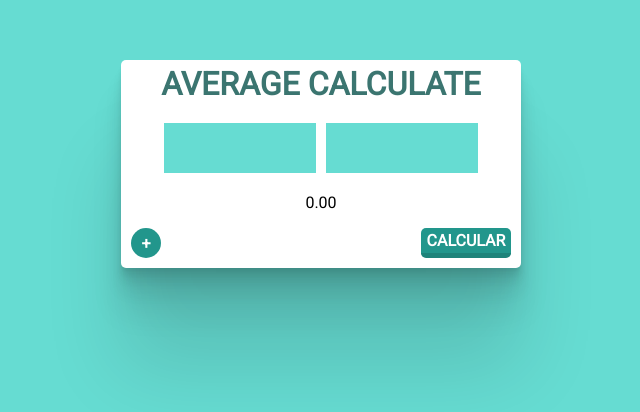
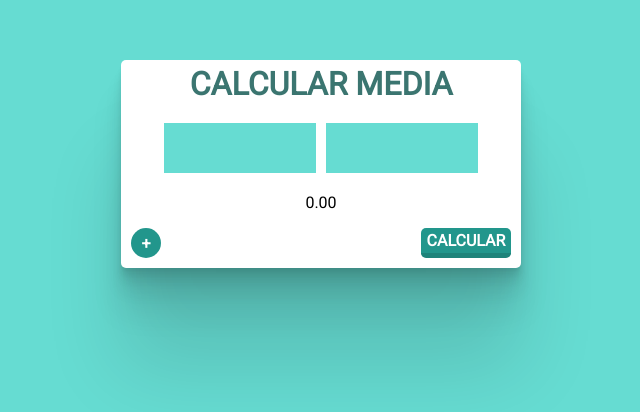
Before and after one commit to Zacoff/APP-MEDIA, a plain HTML site: page index.html in a window 1280 px wide. Shown: the part 236-648 px from the top of the page, without its empty margins (319-959 px from the left). Drawn offline with Linux system fonts and the light colour scheme.

Commit message:
CALCULAR MEDIA

```diff
--- a/index.html
+++ b/index.html
@@ -12,7 +12,7 @@
 </head>
 <body>
     <div id="l-container">
-        <h1>AVERAGE CALCULATE</h1>
+        <h1>CALCULAR MEDIA</h1>
         <form id="form">
             <div class="l-media">
                 <div id="container">
```
